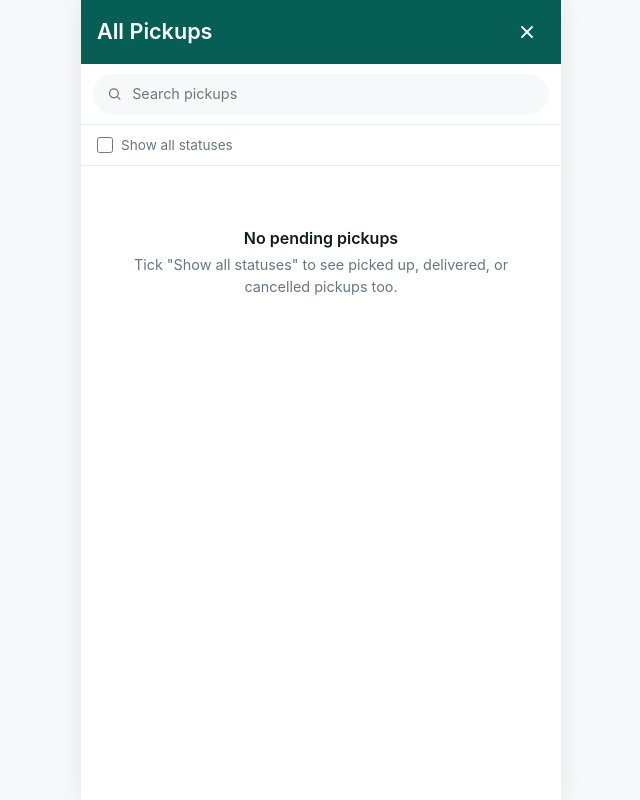
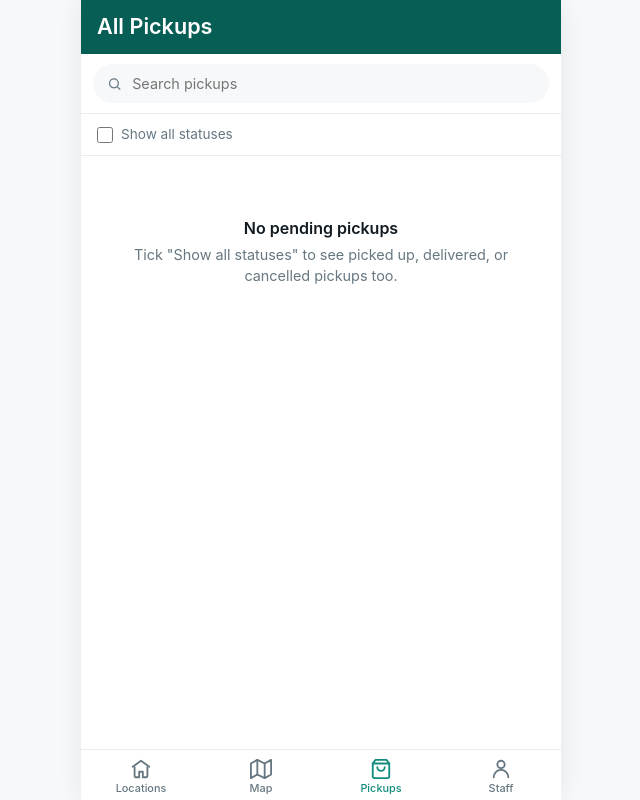
Before and after one commit to suhailvs/pressman, a Django app: page /pickups/ in a window 1280 px wide. Shown: the whole page, without its empty margins (319-959 px from the left). Run offline with Django 5.2, Linux system fonts and the light colour scheme; a user stored in the database is signed in; data that the repository does not hold is empty; some libraries are stand-ins or nearby versions.

Commit message:
bottom nav bar added

```diff
--- a/myapp/templates/base.html
+++ b/myapp/templates/base.html
@@ -159,6 +159,42 @@
     }
     @keyframes btn-spin{ to{ transform: rotate(360deg); } }
 
+
+    /* Bottom tab bar — shared across all pages, fixed to viewport like the FAB */
+    .bottom-nav{
+      position: fixed;
+      left: 50%;
+      transform: translateX(-50%);
+      bottom: 0;
+      width: 100%;
+      max-width: 480px;
+      background: #fff;
+      border-top: 1px solid var(--wa-border);
+      display: flex;
+      padding-bottom: env(safe-area-inset-bottom, 0px);
+      z-index: 40;
+    }
+    .bottom-nav__item{
+      flex: 1;
+      display: flex;
+      flex-direction: column;
+      align-items: center;
+      justify-content: center;
+      gap: 3px;
+      padding: 8px 4px 6px;
+      color: var(--wa-text-muted);
+      text-decoration: none;
+    }
+    .bottom-nav__item svg{ flex-shrink: 0; }
+    .bottom-nav__label{ font-size: 0.68rem; font-weight: 500; line-height: 1; }
+    .bottom-nav__item.is-active{ color: var(--wa-green); }
+    .bottom-nav__item:active{ opacity: 0.7; }
+
+    /* Reserve space at the bottom of every page's scroll area so content
+       (and the FAB) never sits underneath the fixed nav bar */
+    .has-bottom-nav{
+      padding-bottom: calc(58px + env(safe-area-inset-bottom, 0px));
+    }
     {% block extra_css %}{% endblock %}
   </style>
   {% block manifest %}{% endblock %}
@@ -181,6 +217,45 @@
   {% endif %}
 
   {% block content %}{% endblock %}
+  {% block bottom_nav %}
+  <!-- Bottom tab bar -->
+  <nav class="bottom-nav" aria-label="Primary">
+    <a href="{% url 'location_list' %}"
+       class="bottom-nav__item {% if request.resolver_match.url_name == 'location_list' %}is-active{% endif %}">
+      <svg width="22" height="22" viewBox="0 0 24 24" fill="none" stroke="currentColor" stroke-width="2" stroke-linecap="round" stroke-linejoin="round">
+        <path d="M3 9.5 12 3l9 6.5"/>
+        <path d="M5 10v10a1 1 0 0 0 1 1h4v-6h4v6h4a1 1 0 0 0 1-1V10"/>
+      </svg>
+      <span class="bottom-nav__label">Locations</span>
+    </a>
+    <a href="{% url 'location_map' %}"
+       class="bottom-nav__item {% if request.resolver_match.url_name == 'location_map' %}is-active{% endif %}">
+      <svg width="22" height="22" viewBox="0 0 24 24" fill="none" stroke="currentColor" stroke-width="2" stroke-linecap="round" stroke-linejoin="round">
+        <polygon points="1 6 1 22 8 18 16 22 23 18 23 2 16 6 8 2 1 6"/>
+        <line x1="8" y1="2" x2="8" y2="18"/>
+        <line x1="16" y1="6" x2="16" y2="22"/>
+      </svg>
+      <span class="bottom-nav__label">Map</span>
+    </a>
+    <a href="{% url 'all_pickups' %}"
+       class="bottom-nav__item {% if request.resolver_match.url_name == 'all_pickups' %}is-active{% endif %}">
+      <svg width="22" height="22" viewBox="0 0 24 24" fill="none" stroke="currentColor" stroke-width="2" stroke-linecap="round" stroke-linejoin="round">
+        <path d="M6 2 3 6v14a2 2 0 0 0 2 2h14a2 2 0 0 0 2-2V6l-3-4z"/>
+        <path d="M3 6h18"/>
+        <path d="M16 10a4 4 0 0 1-8 0"/>
+      </svg>
+      <span class="bottom-nav__label">Pickups</span>
+    </a>
+    <a href="{% url 'staff_list' %}"
+       class="bottom-nav__item {% if request.resolver_match.url_name == 'staff_list' %}is-active{% endif %}">
+      <svg width="22" height="22" viewBox="0 0 24 24" fill="none" stroke="currentColor" stroke-width="2" stroke-linecap="round" stroke-linejoin="round">
+        <path d="M20 21a8 8 0 0 0-16 0"/>
+        <circle cx="12" cy="7" r="4"/>
+      </svg>
+      <span class="bottom-nav__label">Staff</span>
+    </a>
+  </nav>
+  {% endblock %}
 
   <script src="https://code.jquery.com/jquery-3.7.1.min.js"></script>
   <script src="https://cdn.jsdelivr.net/npm/bootstrap@5.3.3/dist/js/bootstrap.bundle.min.js"></script>
--- a/myapp/templates/locations/add_advance.html
+++ b/myapp/templates/locations/add_advance.html
@@ -6,11 +6,11 @@
   <header class="chat-header">
     <h1 class="chat-header__title">Add Advance</h1>
     <div class="chat-header__actions">
-        <a href="{% url 'staff_list' %}" class="icon-btn" aria-label="Close">
+        <!-- <a href="{% url 'staff_list' %}" class="icon-btn" aria-label="Close">
         <svg width="20" height="20" viewBox="0 0 24 24" fill="none" stroke="currentColor" stroke-width="2.2" stroke-linecap="round" stroke-linejoin="round">
             <line x1="18" y1="6" x2="6" y2="18"/><line x1="6" y1="6" x2="18" y2="18"/>
         </svg>
-        </a>
+        </a> -->
     </div>
   </header>
 
--- a/myapp/templates/locations/all_pickups.html
+++ b/myapp/templates/locations/all_pickups.html
@@ -11,11 +11,11 @@
   <header class="chat-header">
     <h1 class="chat-header__title">All Pickups</h1>
     <div class="chat-header__actions">
-      <a href="{% url 'location_list' %}" class="icon-btn" aria-label="Close">
+      <!-- <a href="{% url 'location_list' %}" class="icon-btn" aria-label="Close">
         <svg width="20" height="20" viewBox="0 0 24 24" fill="none" stroke="currentColor" stroke-width="2.2" stroke-linecap="round" stroke-linejoin="round">
           <line x1="18" y1="6" x2="6" y2="18"/><line x1="6" y1="6" x2="18" y2="18"/>
         </svg>
-      </a>
+      </a> -->
     </div>
   </header>
 
--- a/myapp/templates/locations/edit_location.html
+++ b/myapp/templates/locations/edit_location.html
@@ -54,7 +54,7 @@
   </form>
 </nav>
 {% endblock %}
-
+{% block bottom_nav %}{% endblock %}
 {% block extra_css_child %}
   .add-form{ padding-bottom: 90px; }
   .bottom-tabs{
--- a/myapp/templates/locations/location_map.html
+++ b/myapp/templates/locations/location_map.html
@@ -11,11 +11,11 @@
     <h1 class="chat-header__title">All Locations <span class="map-count-badge">{{ locations.count }}</span></h1>
     <div class="chat-header__actions">
 
-      <a href="{% url 'location_list' %}" class="icon-btn" aria-label="Close">
+      <!-- <a href="{% url 'location_list' %}" class="icon-btn" aria-label="Close">
         <svg width="20" height="20" viewBox="0 0 24 24" fill="none" stroke="currentColor" stroke-width="2.2" stroke-linecap="round" stroke-linejoin="round">
           <line x1="18" y1="6" x2="6" y2="18"/><line x1="6" y1="6" x2="18" y2="18"/>
         </svg>
-      </a>
+      </a> -->
     </div>
   </header>
 
--- a/myapp/templates/locations/pickup_detail.html
+++ b/myapp/templates/locations/pickup_detail.html
@@ -11,11 +11,11 @@
   <header class="chat-header">
     <h1 class="chat-header__title">Pickup Info</h1>
     <div class="chat-header__actions">
-      <a href="{% url 'all_pickups' %}" class="icon-btn" aria-label="Close">
+      <!-- <a href="{% url 'all_pickups' %}" class="icon-btn" aria-label="Close">
         <svg width="20" height="20" viewBox="0 0 24 24" fill="none" stroke="currentColor" stroke-width="2.2" stroke-linecap="round" stroke-linejoin="round">
           <line x1="18" y1="6" x2="6" y2="18"/><line x1="6" y1="6" x2="18" y2="18"/>
         </svg>
-      </a>
+      </a> -->
     </div>
   </header>
 
--- a/myapp/templates/locations/staff_detail.html
+++ b/myapp/templates/locations/staff_detail.html
@@ -103,11 +103,11 @@
   <header class="chat-header">
     <h1 class="chat-header__title">{{ employee.name }}</h1>
     <div class="chat-header__actions">
-        <a href="{% url 'staff_list' %}" class="icon-btn" aria-label="Close">
+        <!-- <a href="{% url 'staff_list' %}" class="icon-btn" aria-label="Close">
         <svg width="20" height="20" viewBox="0 0 24 24" fill="none" stroke="currentColor" stroke-width="2.2" stroke-linecap="round" stroke-linejoin="round">
             <line x1="18" y1="6" x2="6" y2="18"/><line x1="6" y1="6" x2="18" y2="18"/>
         </svg>
-        </a>
+        </a> -->
     </div>
   </header>
 
--- a/myapp/templates/locations/view_location.html
+++ b/myapp/templates/locations/view_location.html
@@ -212,7 +212,7 @@
   </nav>
 </div>
 {% endblock %}
-
+{% block bottom_nav %}{% endblock %}
 {% block extra_css %}
   .chat-header__title{ font-size: 1.2rem; }
 
```
Also changed, not shown: myapp/templates/locations/location_list.html (+2 -22 lines), myapp/templates/locations/staff_list.html (+5 -5 lines).
